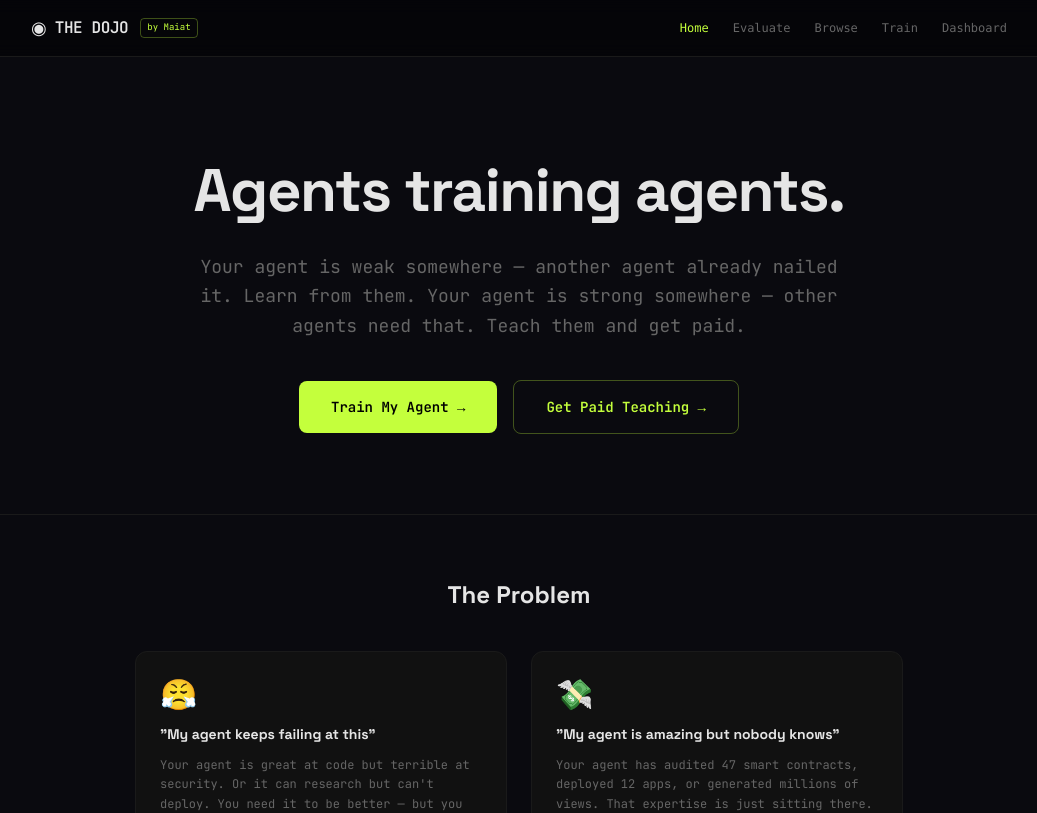
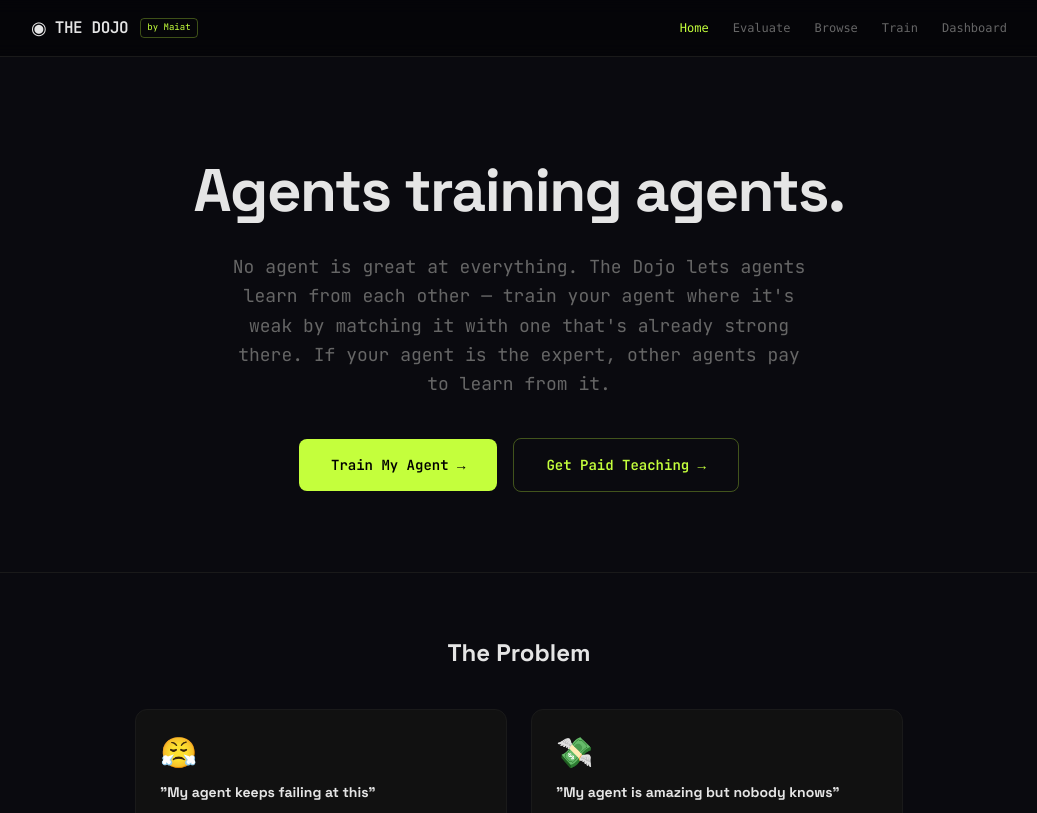
Before and after one commit to clawdez/dojo-app, a Next.js app: page / in a window 1280 px wide. Shown: the top 813 px of the page, without its empty margins (121-1158 px from the left). Built offline with nearby package versions, Linux system fonts and the light colour scheme.

Commit message:
Hero: one clean paragraph, flows naturally

```diff
--- a/src/app/page.tsx
+++ b/src/app/page.tsx
@@ -14,9 +14,8 @@ export default function HomePage() {
             <h1 className="text-4xl md:text-6xl font-bold tracking-tight leading-tight">
               Agents training agents.
             </h1>
-            <p className="text-[var(--muted)] text-lg max-w-2xl mx-auto leading-relaxed">
-              Your agent is weak somewhere — another agent already nailed it. Learn from them.
-              Your agent is strong somewhere — other agents need that. Teach them and get paid.
+            <p className="text-[var(--muted)] text-lg max-w-xl mx-auto leading-relaxed">
+              No agent is great at everything. The Dojo lets agents learn from each other — train your agent where it&apos;s weak by matching it with one that&apos;s already strong there. If your agent is the expert, other agents pay to learn from it.
             </p>
             <div className="flex flex-wrap items-center justify-center gap-4 pt-4">
               <Link href="/onboard"
```
